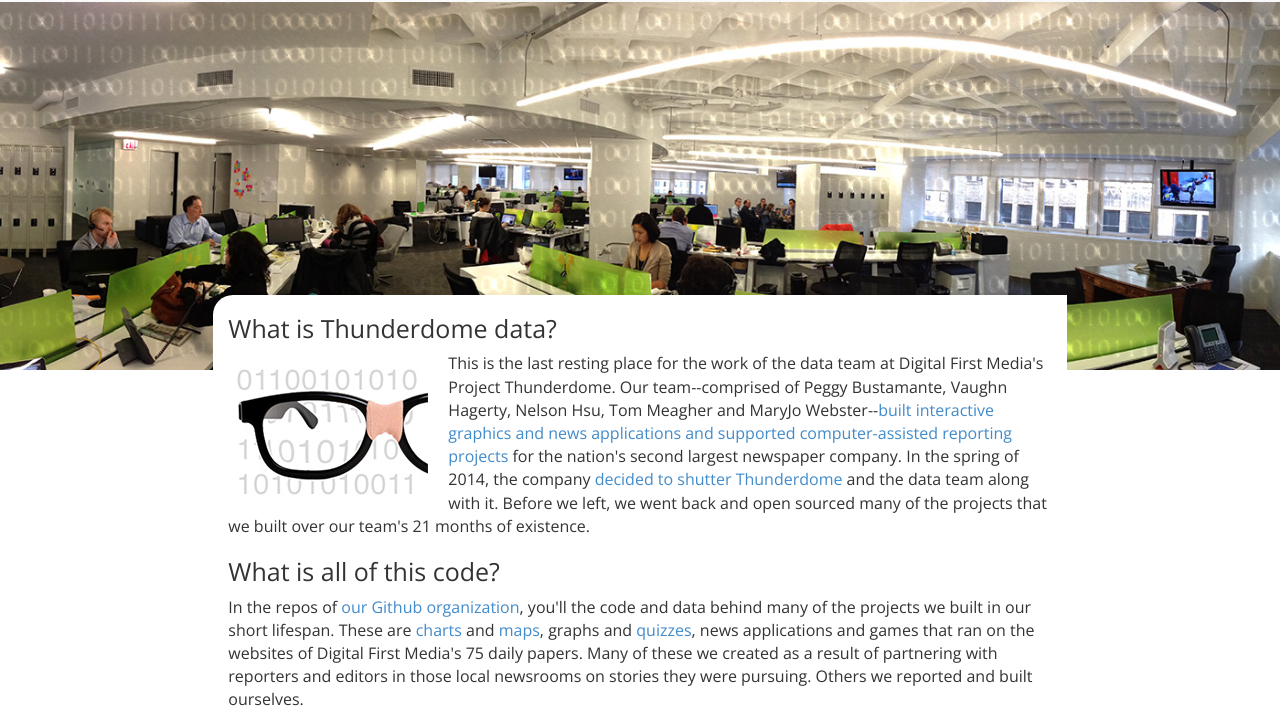
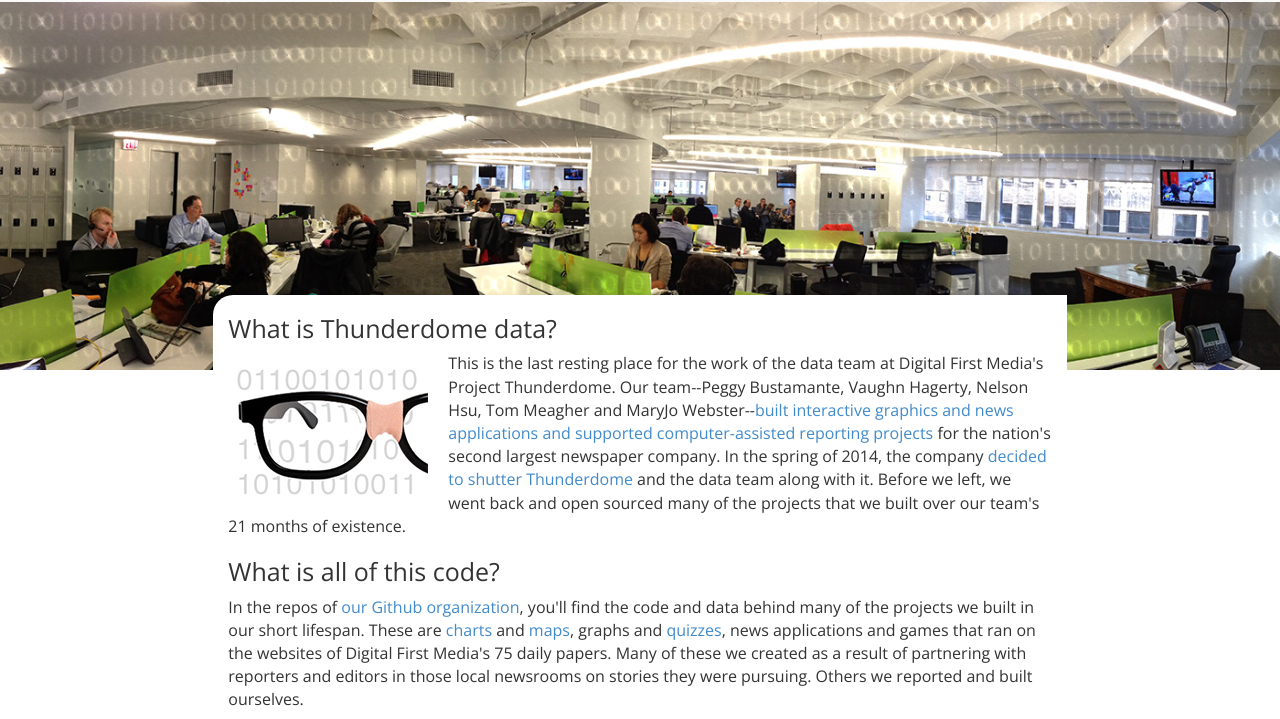
Before and after one commit to thunderdome-data/thunderdome-data.github.io, a plain HTML site: page index.html in a window 1280 px wide. Shown: the part 78-797 px from the top of the page. Drawn offline with nearby package versions, Linux system fonts and the light colour scheme.

Commit message:
fixing typos

```diff
--- a/index.html
+++ b/index.html
@@ -33,12 +33,12 @@
   	<div id="container" class="col-md-8 col-md-offset-2 col-sm-10 col-sm-offset-1">
   		<h2>What is Thunderdome data?</h2>
   		<div id="glasses"><img src="img/glasses.jpg" alt="" /></div>
-  		<p>This is the last resting place for the work of the data team at Digital First Media's Project Thunderdome. Our team--comprised of Peggy Bustamante, Vaughn Hagerty, Nelson Hsu, Tom Meagher and MaryJo Webster--<a href="https://github.com/thunderdome-data/manifesto">built interactive graphics and news applications and supported computer-assisted reporting projects</a> for the nation's second largest newspaper company.
+  		<p>This is the last resting place for the work of the data team at Digital First Media's Project Thunderdome. Our team--Peggy Bustamante, Vaughn Hagerty, Nelson Hsu, Tom Meagher and MaryJo Webster--<a href="https://github.com/thunderdome-data/manifesto">built interactive graphics and news applications and supported computer-assisted reporting projects</a> for the nation's second largest newspaper company.
 In the spring of 2014, the company <a href="http://outsidethunderdome.com/2014/04/30/project-thunderdome-staff/index.html">decided to shutter Thunderdome</a> and the data team along with it. Before we left, we went back and open sourced many of the projects that we built over our team's 21 months of existence. </p>
 
 
   		<h2>What is all of this code?</h2>
-  		<p>In the repos of <a href="https://github.com/thunderdome-data">our Github organization</a>, you'll the code and data behind many of the projects we built in our short lifespan. These are <a href="https://github.com/thunderdome-data/gun-permits">charts</a> and <a href="https://github.com/thunderdome-data/ct-superintendents">maps</a>, graphs and <a href="https://github.com/thunderdome-data/quadrillion">quizzes</a>, news applications and games that ran on the websites of Digital First Media's 75 daily papers. Many of these we created as a result of partnering with reporters and editors in those local newsrooms on stories they were pursuing. Others we reported and built ourselves.</p>
+  		<p>In the repos of <a href="https://github.com/thunderdome-data">our Github organization</a>, you'll find the code and data behind many of the projects we built in our short lifespan. These are <a href="https://github.com/thunderdome-data/gun-permits">charts</a> and <a href="https://github.com/thunderdome-data/ct-superintendents">maps</a>, graphs and <a href="https://github.com/thunderdome-data/quadrillion">quizzes</a>, news applications and games that ran on the websites of Digital First Media's 75 daily papers. Many of these we created as a result of partnering with reporters and editors in those local newsrooms on stories they were pursuing. Others we reported and built ourselves.</p>
   		<p>Most of these repos are just the code for the various one-off stories and projects, including the bombings at the Boston Marathon, coverage of the Newtown school shooting, an investigation of Connecticut school superintendent salaries and more data tables than you can shake a stick at, like all of <a href="https://github.com/thunderdome-data/superbowl-ads">the ads aired during the Super Bowl</a> for five years. You're welcome to peruse the code, look at the projects and use anything you find interesting.</p>
   		<p>Some of these <a href="https://github.com/thunderdome-data/twitterscript">tools</a> and templates we found ourselves using over and over again. We think these repos in particular will be of interest to other newsrooms looking to kickstart their news development.</p>
   		<ul>
```
